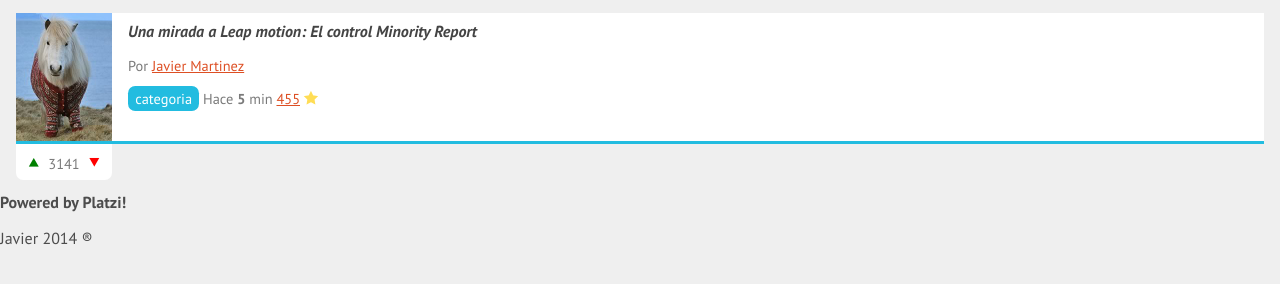
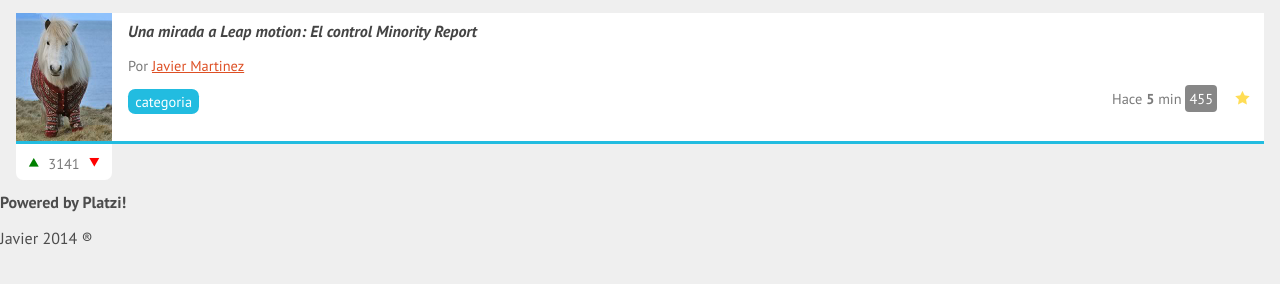
Before and after one commit to Javierski/Puls3, a plain HTML site: page index.html in a window 1280 px wide. Shown: the part 136-420 px from the top of the page. Drawn offline with Linux system fonts and the light colour scheme.

Commit message:
Codigo Comentario y Datos

```diff
--- a/estilos.css
+++ b/estilos.css
@@ -125,7 +125,18 @@ nav #publicar_nav a{
 	color: #7A7A7A;
 	font-size: 0.9em;
 }
+#contenido .item .datos_item{
+	text-align: right;
+}
+#contenido .item .datos_item .comentarios_item{
+	background: #878787;
+	border-radius: 4px;
+	color: white;
+	padding: 4px;
+	text-decoration: none;
+}
 #contenido .item .datos_item .guardar_item{
+	margin: 0 1em;
 	text-decoration: none;
 }
 #contenido .item .datos_item .guardar_item:after{
@@ -137,6 +148,7 @@ nav #publicar_nav a{
 	background: #22BCE0;
 	border-radius: 0.5em;
 	color: white;
+	float: left;
 	padding: 0.2em 0.5em;
 	text-decoration: none;
 }
```
